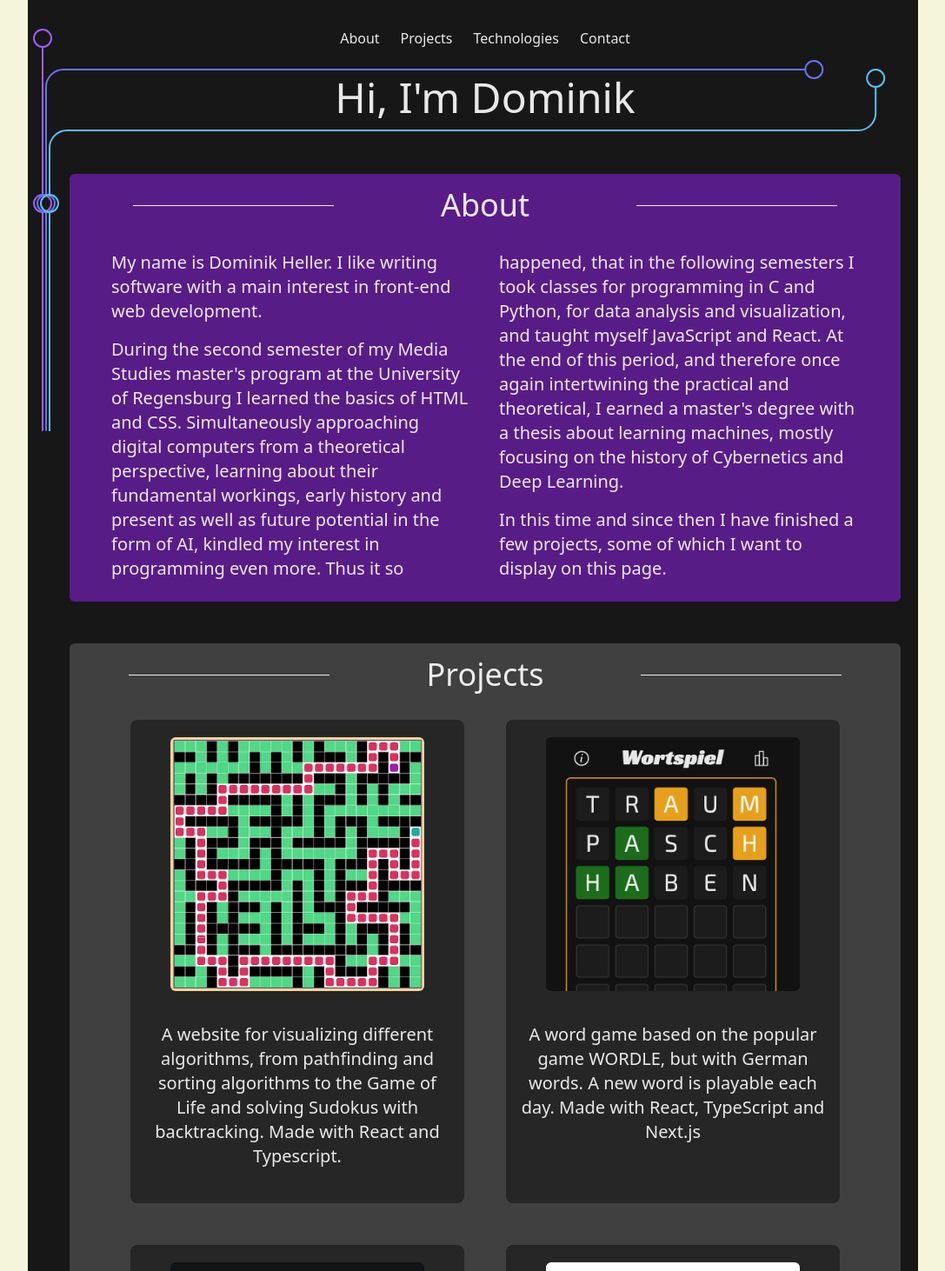
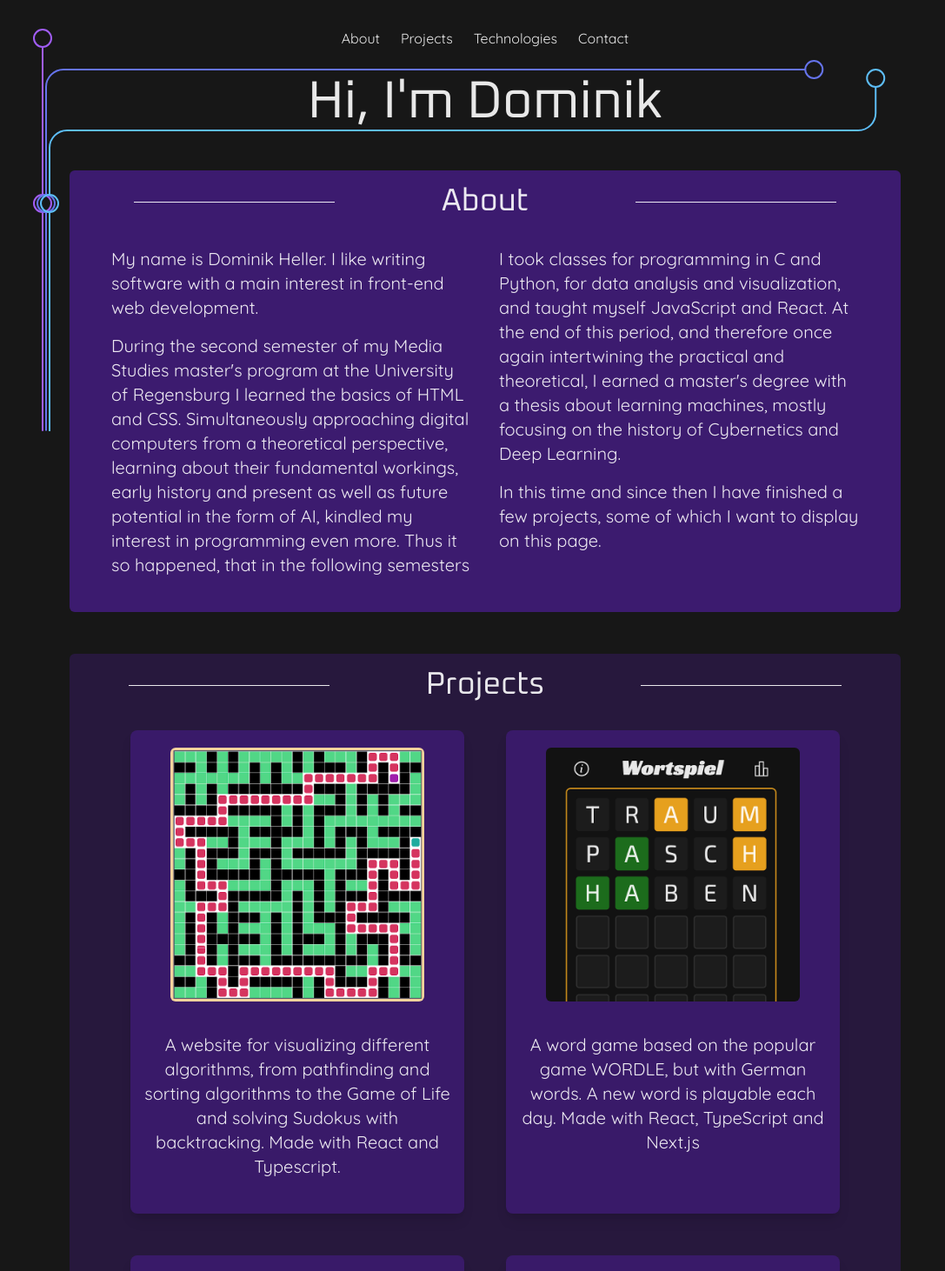
Before and after one commit to kilianmandscharo/portfolio_page, a Next.js app: page / in a window 1280 px wide. Shown: the top 1462 px of the page at 87% size, without its empty margins (96-1183 px from the left). Built offline with nearby package versions, Linux system fonts and the light colour scheme.

Commit message:
changed fonts, color

```diff
--- a/components/Navbar.tsx
+++ b/components/Navbar.tsx
@@ -6,7 +6,10 @@ const Navbar = () => {
             <ul className="flex flex-row justify-around gap-6">
                 {["About", "Projects", "Technologies", "Contact"].map(
                     (name) => (
-                        <li className="hover:text-purple-800 transition-all ease-linear">
+                        <li
+                            key={name}
+                            className="hover:text-violet-900 transition-all ease-linear"
+                        >
                             <a href={`#${name.toLowerCase()}`}>{name}</a>
                         </li>
                     )
--- a/components/Project.tsx
+++ b/components/Project.tsx
@@ -6,11 +6,19 @@ interface ProjectProps {
     name: string;
     img: string;
     description: string;
+    highlighted: boolean;
     website?: string;
     github?: string;
 }
 
-const Project = ({ name, img, website, github, description }: ProjectProps) => {
+const Project = ({
+    name,
+    img,
+    highlighted,
+    website,
+    github,
+    description,
+}: ProjectProps) => {
     const [flip, setFlip] = useState(false);
     const [flipBack, setFlipBack] = useState(false);
 
@@ -42,11 +50,15 @@ const Project = ({ name, img, website, github, description }: ProjectProps) => {
     };
 
     return (
-        <div className="max-w-sm bg-neutral-800 p-4 mb-4 sm:mb-0 rounded-lg">
+        <div
+            className={`max-w-sm ${
+                highlighted ? "bg-violet-900/90" : "bg-violet-900/50"
+            } p-4 mb-4 sm:mb-0 rounded-lg shadow-lg`}
+        >
             <div className="relative  mx-auto mb-8 max-w-[300px] max-h-[300px]">
                 {/* Backside */}
                 <div
-                    className={`flex flex-col justify-center absolute top-0 left-0 bottom-0 right-0 bg-indigo-800 border-2 border-indigo-800 hover:border-white/90 transition-all ease-in rounded-md opacity-0 ${animationsBack()}`}
+                    className={`flex flex-col justify-center absolute top-0 left-0 bottom-0 right-0 bg-indigo-900 border-2 border-indigo-900 hover:border-white/90 transition-all ease-in rounded-md opacity-0 ${animationsBack()}`}
                     onClick={handleClickBack}
                 >
                     <h3 className="text-xl sm:text-2xl text-center mb-12">
@@ -61,7 +73,7 @@ const Project = ({ name, img, website, github, description }: ProjectProps) => {
                 </div>
                 {/* Frontside */}
                 <div
-                    className={`grid justify-center rounded-lg border-4 border-neutral-800 hover:border-indigo-500 transition-all ease-in ${animationsFront()}`}
+                    className={`grid justify-center rounded-lg border-4 border-transparent hover:border-indigo-500 transition-all ease-in ${animationsFront()}`}
                     onClick={handleClickFront}
                 >
                     <Image
--- a/components/Projects.tsx
+++ b/components/Projects.tsx
@@ -15,6 +15,7 @@ const Projects = React.forwardRef<HTMLDivElement, SegmentProps>(
                         name="Visualizing Algorithms"
                         description="A website for visualizing different algorithms, from pathfinding and sorting algorithms to the Game of Life and solving Sudokus with backtracking. Made with React and Typescript."
                         img="/algorithms.png"
+                        highlighted={props.highlighted}
                         website="https://visualize-algorithms.netlify.app/"
                         github="https://github.com/kilianmandscharo/visualize_algorithms"
                     />
@@ -22,6 +23,7 @@ const Projects = React.forwardRef<HTMLDivElement, SegmentProps>(
                         name="Wortspiel"
                         description="A word game based on the popular game WORDLE, but with German words. A new word is playable each day. Made with React, TypeScript and Next.js"
                         img="/wortspiel.png"
+                        highlighted={props.highlighted}
                         website="https://wortspiel.netlify.app/"
                         github="https://github.com/kilianmandscharo/wortspiel"
                     />
@@ -29,11 +31,13 @@ const Projects = React.forwardRef<HTMLDivElement, SegmentProps>(
                         name="Runner App"
                         description="An app to record running activities. Runs can be visualized individually concerning altitude, speed and distance, or all at once sorted by date. See the repository's readme for more screenshots. Made with React Native."
                         img="/runner.png"
+                        highlighted={props.highlighted}
                         github="https://github.com/kilianmandscharo/running_app"
                     />
                     <Project
                         name="Darts Optimizer"
                         description="A first try at calculating the optimal spot to aim for on a dart board, given a certain distribution radius. Made with Python, Numpy and Matplotlib."
+                        highlighted={props.highlighted}
                         img="/darts.png"
                         github="https://github.com/kilianmandscharo/darts_visualization"
                     />
--- a/components/Section.tsx
+++ b/components/Section.tsx
@@ -8,13 +8,15 @@ const Section = ({ children, name, highlighted }: SectionProps) => {
     return (
         <section
             id={name.toLowerCase()}
-            className={`p-4 mb-12 rounded-md ${
-                highlighted ? "bg-purple-900" : "bg-neutral-700"
+            className={`p-4 mb-12 pb-10 rounded-md ${
+                highlighted ? "bg-violet-900/70" : "bg-violet-900/30"
             }`}
         >
             <div className="flex justify-around items-center mb-4">
                 <div className="h-[1px] w-3/12 bg-white/90" />
-                <h2 className="text-4xl text-center mx-2">{name}</h2>
+                <h2 className="text-4xl font-header text-center mx-2">
+                    {name}
+                </h2>
                 <div className="h-[1px] w-3/12 bg-white/90" />
             </div>
             <div className="text-[16px] sm:text-xl mt-8 flex justify-center">
--- a/pages/index.tsx
+++ b/pages/index.tsx
@@ -73,11 +73,13 @@ const Home = () => {
             </Head>
             <div
                 ref={containerRef}
-                className="grid justify-center max-w-5xl min-w-[350px] relative mx-auto p-5 pt-8 pl-12 bg-neutral-900 text-white/90"
+                className="grid justify-center max-w-5xl min-w-[350px] relative mx-auto p-5 pt-8 pl-12 bg-neutral-900 text-white/90 font-normal"
             >
-                <header className="mb-16 z-10">
+                <header className="mb-12 z-10">
                     <Navbar />
-                    <h1 className="text-5xl text-center">Hi, I'm Dominik</h1>
+                    <h1 className="text-6xl text-center font-header">
+                        Hi, I'm Dominik
+                    </h1>
                 </header>
                 <div className="z-10">
                     <About
--- a/styles/globals.css
+++ b/styles/globals.css
@@ -1,3 +1,6 @@
+@import url("https://fonts.googleapis.com/css2?family=Oxanium:wght@400;500;700&display=swap");
+@import url("https://fonts.googleapis.com/css2?family=Quicksand:wght@400;500;700&display=swap");
+
 @tailwind base;
 @tailwind components;
 @tailwind utilities;
@@ -5,7 +8,7 @@
 html {
     padding: 0;
     margin: 0;
-    background-color: beige;
+    background-color: #171717;
     scroll-behavior: smooth;
 }
 
--- a/tailwind.config.js
+++ b/tailwind.config.js
@@ -2,6 +2,10 @@ module.exports = {
   content: ["./pages/**/*.{js,ts,jsx,tsx}", "./components/**/*.{js,ts,jsx,tsx}",],
   theme: {
     extend: {
+      fontFamily: {
+        "header": ["Oxanium, sans-serif"],
+        "normal": ["Quicksand, sans-serif"]
+      },
       keyframes: {
         flipOut: {
           "0%": {
```
